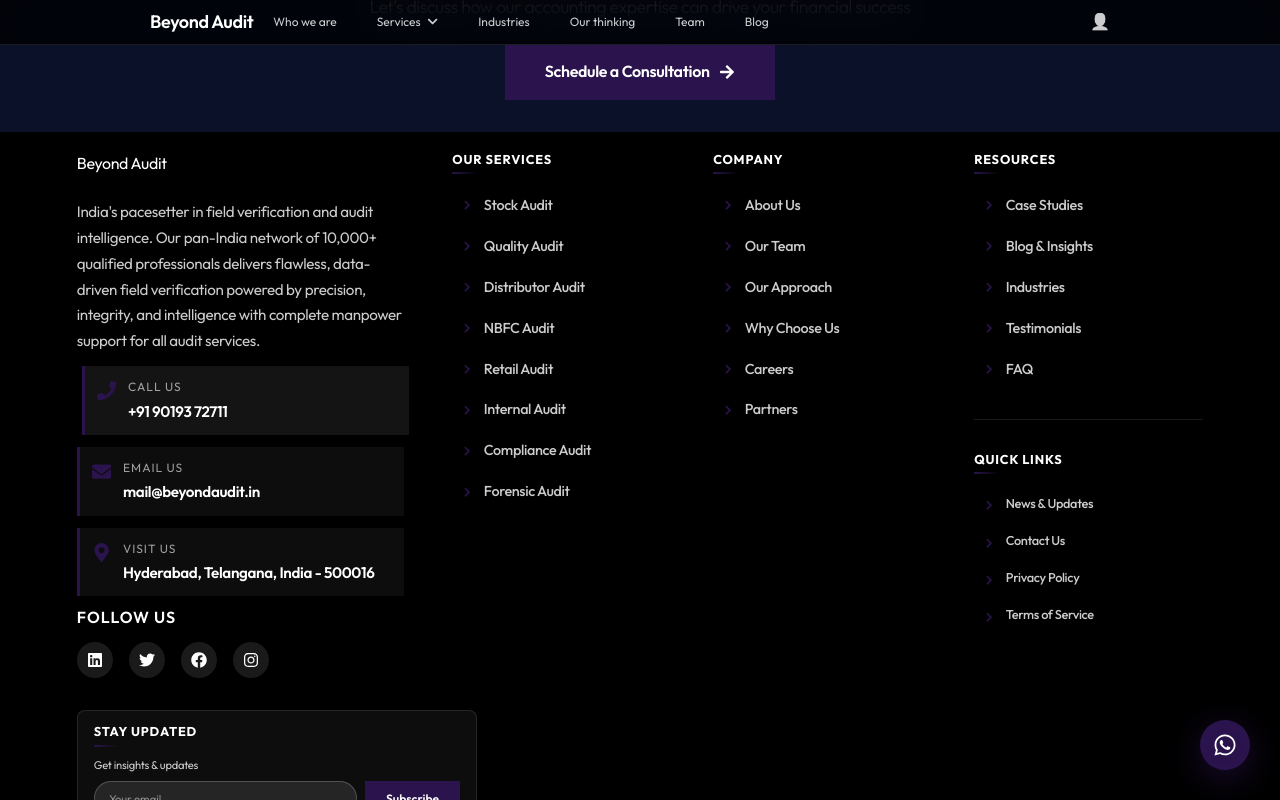
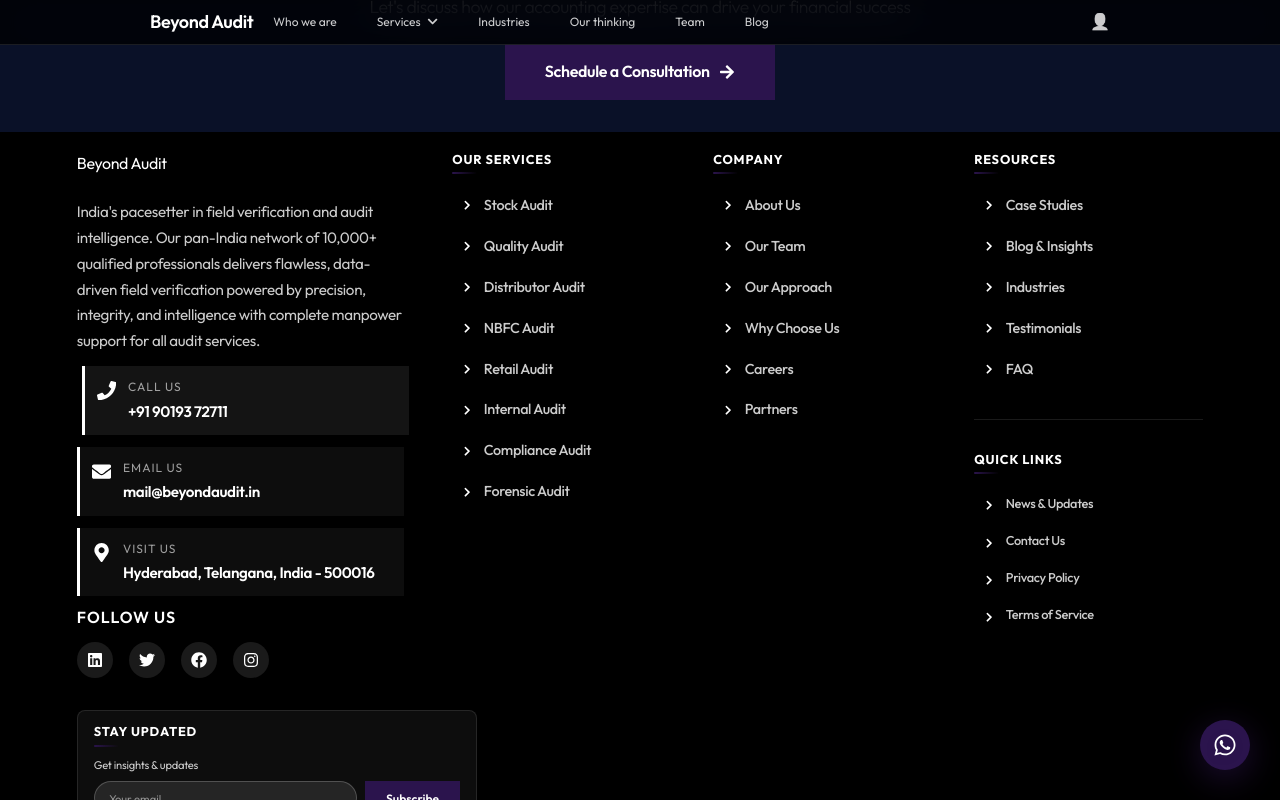
Before and after one commit to octaleadsprivatelimited-cloud/beyondaudit, a React (Create React App) app in the folder frontend/: page /news in a window 1280 px wide. In both pictures the pointer is over the element 240 px from the left and 1866 px from the top of the page. Shown: the part 1466-2266 px from the top of the page. Built offline with nearby package versions, Linux system fonts and the light colour scheme.

Commit message:
Update footer icons and links to white color for better visibility and consistency

```diff
--- a/frontend/src/components/Footer.css
+++ b/frontend/src/components/Footer.css
@@ -109,18 +109,18 @@
   background: rgba(255, 255, 255, 0.05);
   padding: 0.75rem;
   border-radius: 0;
-  border-left: 3px solid #2b144d;
+  border-left: 3px solid #ffffff;
   transition: all 0.3s ease;
 }
 
 .contact-card:hover {
   background: rgba(255, 255, 255, 0.08);
-  border-left-color: #2b144d;
+  border-left-color: #ffffff;
   transform: translateX(5px);
 }
 
 .contact-icon {
-  color: #2b144d;
+  color: #ffffff;
   font-size: 1.2rem;
   margin-top: 0.2rem;
 }
@@ -142,7 +142,7 @@
 }
 
 .contact-value:hover {
-  color: #2b144d;
+  color: #ffffff;
 }
 
 /* Social Section */
@@ -237,13 +237,13 @@
 }
 
 .footer-link:hover {
-  color: #2b144d;
+  color: #ffffff;
   padding-left: 1rem;
-  border-left-color: #2b144d;
+  border-left-color: #ffffff;
 }
 
 .link-icon {
-  color: #2b144d;
+  color: #ffffff;
   font-size: 0.65rem;
   margin-top: 0.35rem;
   flex-shrink: 0;
@@ -252,7 +252,7 @@
 
 .footer-link:hover .link-icon {
   transform: translateX(4px);
-  color: #2b144d;
+  color: #ffffff;
 }
 
 .link-name {
```
